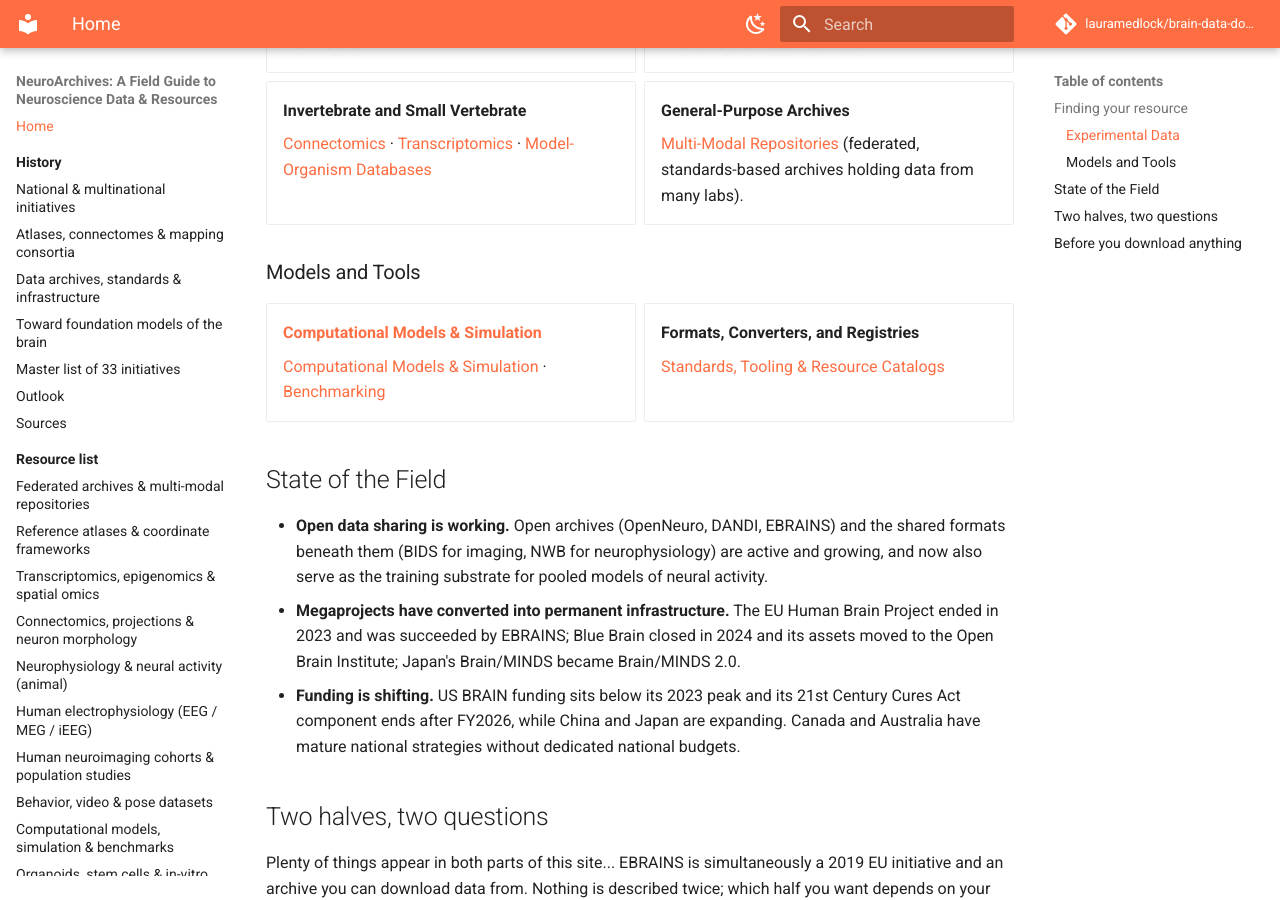
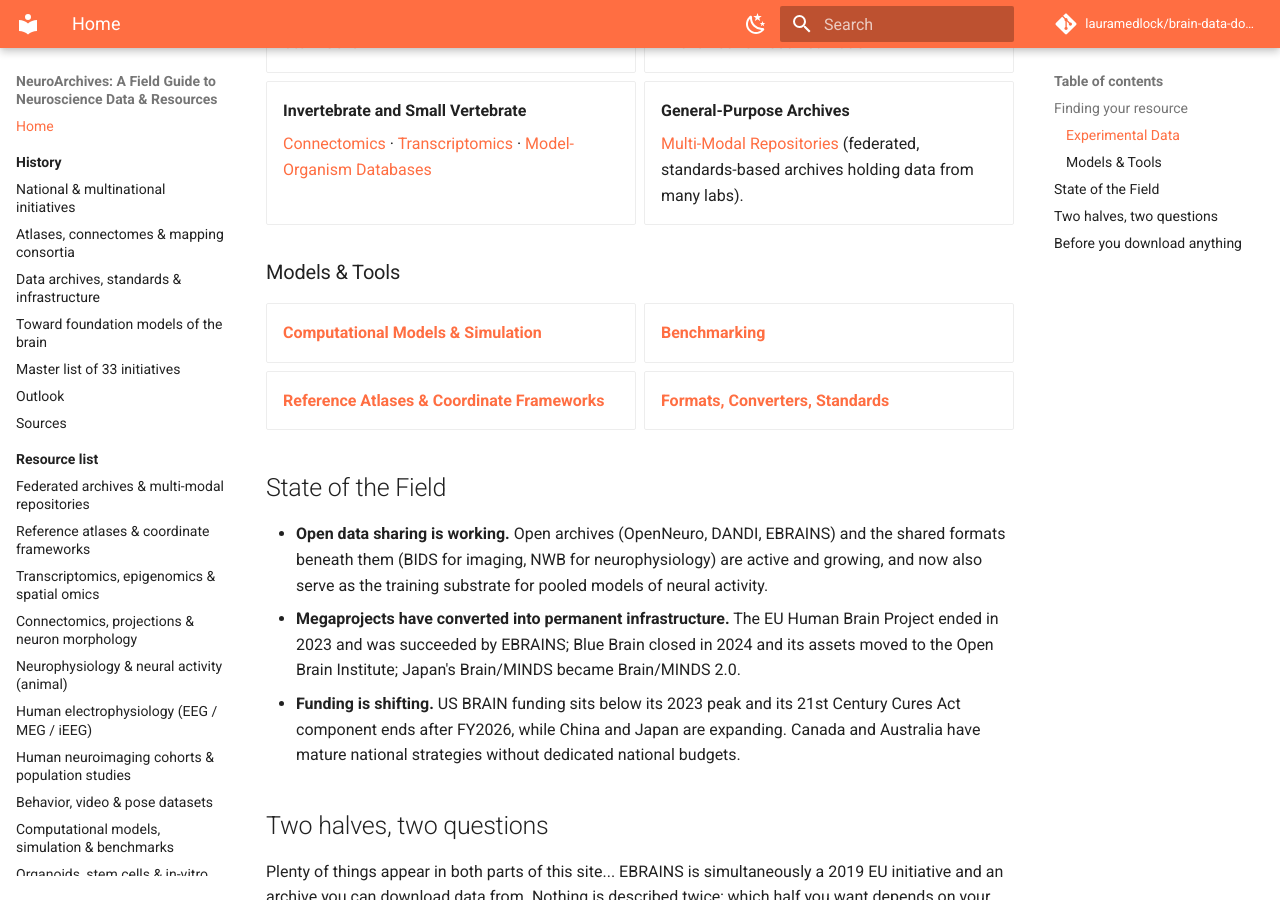
Before and after one commit to lauramedlock/neuroarchives, an MkDocs documentation site: the page built from docs/index.md, in a window 1280 px wide and 900 px high, scrolled down 1850 px. Built offline with MkDocs 1.6.1 and Material for MkDocs 9.7.7, drawn with Linux system fonts in a browser that asks for light colours; comment, search, counter and statistics services are not loaded.

Commit message:
Revise Models and Tools section in index.md
Updated section title and removed redundant entries.

```diff
--- a/docs/index.md
+++ b/docs/index.md
@@ -104,17 +104,15 @@
 
 </div>
 
-### Models and Tools
+### Models & Tools
 
 <div class="grid cards" markdown>
 
 -   **[Computational Models & Simulation](resources/models.md)**
+-   **[Benchmarking](resources/benchmarking.md)**
+-   **[Reference Atlases & Coordinate Frameworks](resources/reference-atlases.md)**
+-   **[Formats, Converters, Standards](resources/standards-catalogs.md)**
 
-    [Computational Models & Simulation](resources/models.md) · [Benchmarking](resources/benchmarking.md)
-
--   **Formats, Converters, and Registries**
-
-    [Standards, Tooling & Resource Catalogs](resources/standards-catalogs.md)
 
 </div>
 
```
